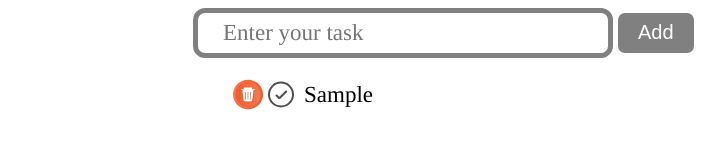
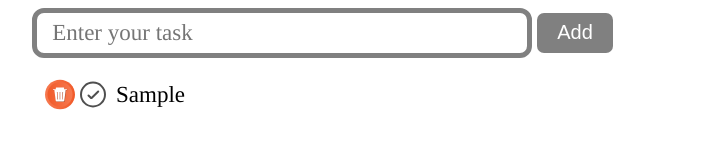
Before and after one commit to mrnoob101101/TODO, a plain HTML site: page index.html in a window 1280 px wide. Both pictures are taken after typing "Sample" into the empty fields and a click on the button "Add". Shown: the whole page, without its empty margins (315-1040 px from the left). Drawn offline with Linux system fonts and the light colour scheme.

Commit message:
Fixed incorrect display

```diff
--- a/css/style.css
+++ b/css/style.css
@@ -1,40 +1,49 @@
 .body {
 
     font-family: 'Tinos', serif;
-    margin: 0;
+    display: flex;
+    justify-content: center;
+
+
 }
 .success {
     text-decoration: line-through;
 }
 .block {
-    max-width: 600px;
-    width: 40%;
-    height: 100%;
+
+    display: flex;
+    flex-direction: column;
+
     outline: none;
     font-family: 'Tinos', serif;
-    margin-left: 500px;
-    display: flex;
-    justify-content: center;
-    flex-direction: column;
+
+
 }
 .control {
     display: flex;
     justify-content: center;
+
+}
+.list {
+    display: flex;
+    flex-direction: column;
+    align-items: center;
+    justify-content: flex-start;
+
 }
 .field {
     background: white;
+    box-sizing: border-box;
     width: 500px;
-    box-sizing: border-box;
     height: 50px;
     font-size: 23px;
     font-weight: 0.5px;
-    padding-left: 25px;
+    padding-left: 15px;
     border: 5px solid gray;
     border-radius: 12px;
     color: gray;
     font-family: 'Tinos', serif;
-    display: flex;
-    justify-content: center;
+
     margin-bottom: 14px;
 
 }
@@ -67,11 +76,13 @@
 }
 
 .taskBox {
-    display:flex;
+
+    display: flex;
 
     font-size: 23px;
-    margin-left: 30px;
-    padding: 5px 80px 5px 10px;
+    margin-left: 20px;
+    padding: 5px 10px 5px 10px;
+    margin-right: 350px;
     width: 10em;
 }
 .checkBox:hover {
```
